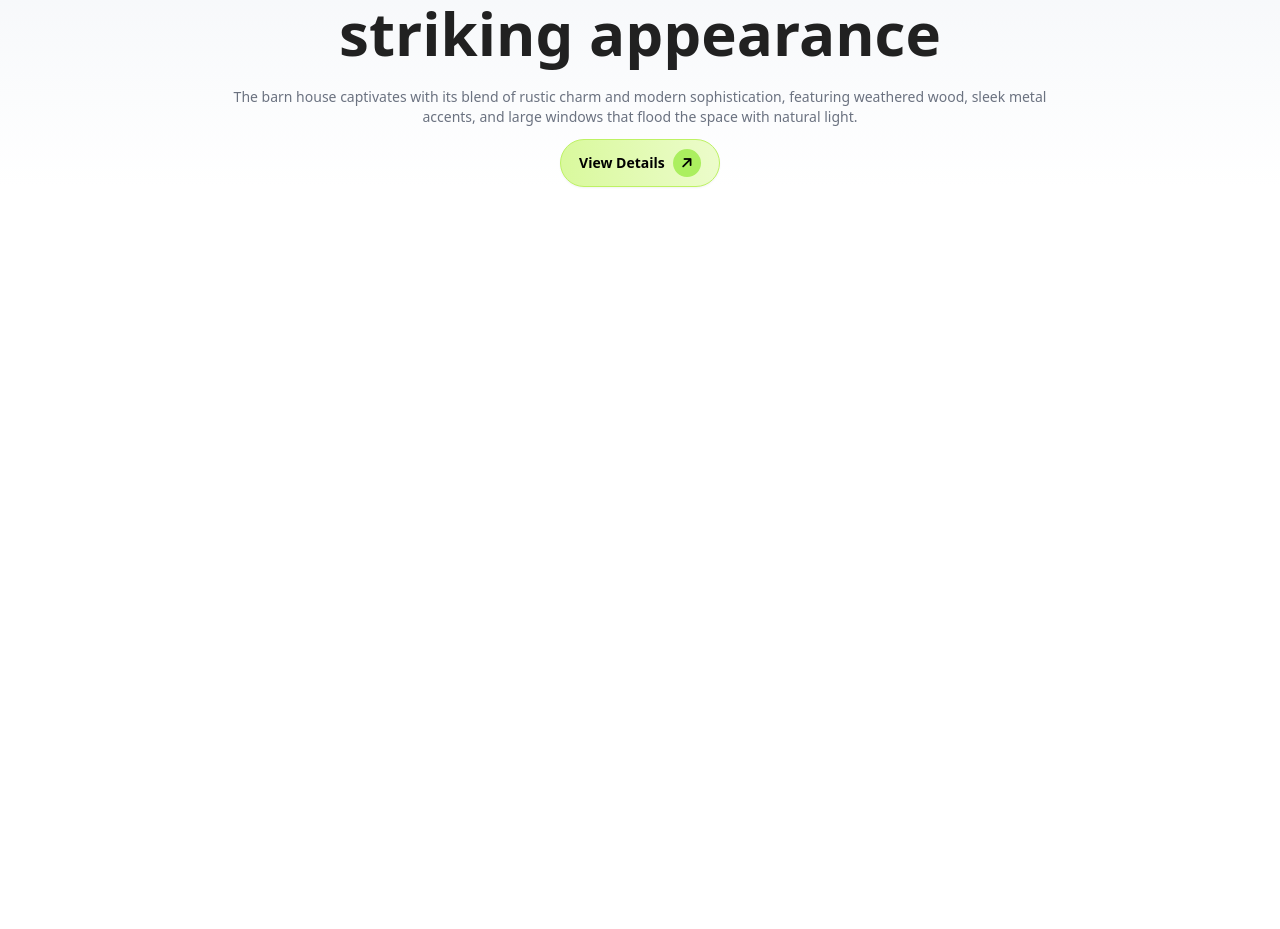
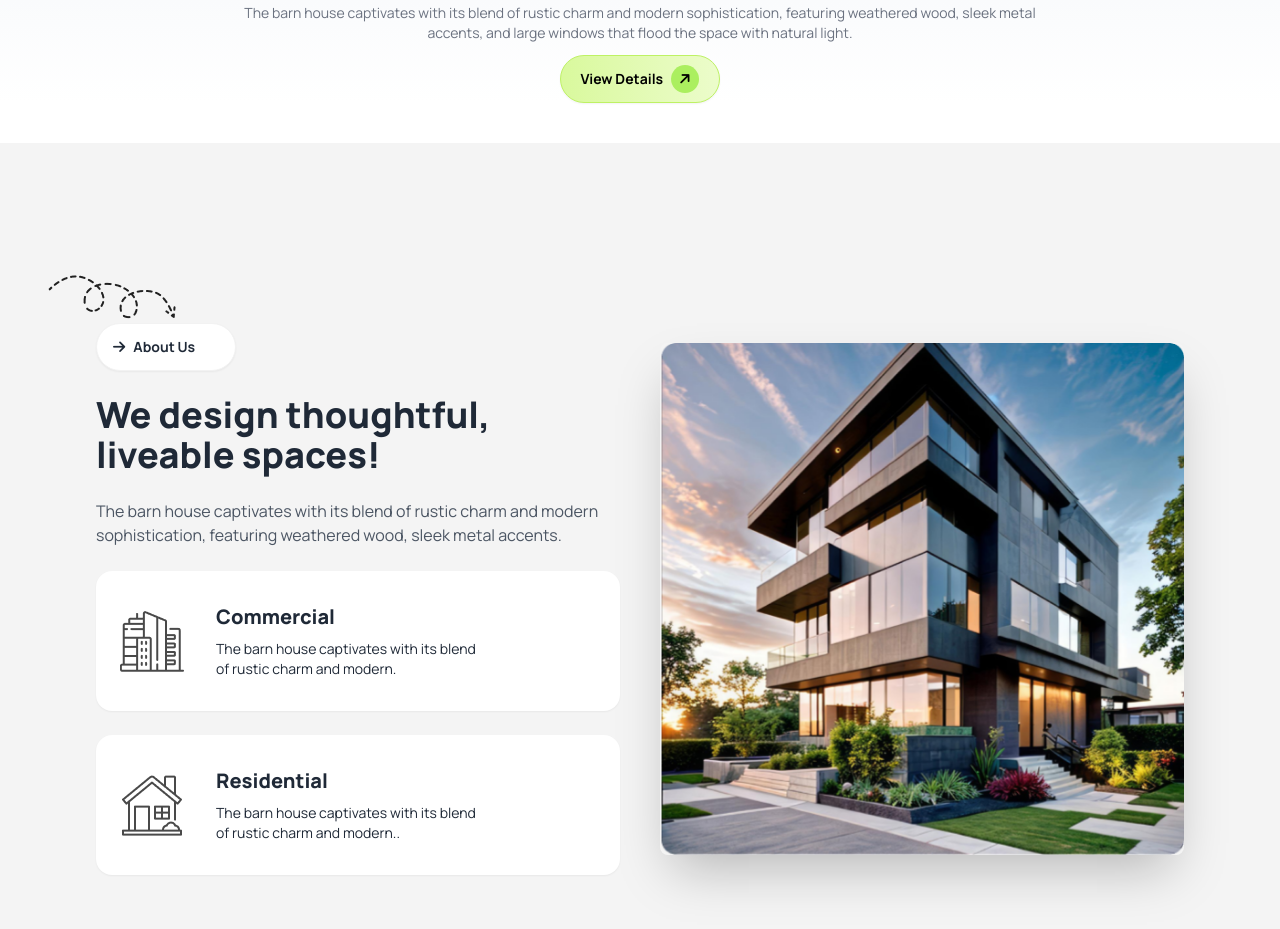
Before and after one commit to AB-Anam/Ass3-TailwindCss, a plain HTML site: page index.html in a window 1280 px wide. Shown: the part 485-1414 px from the top of the page. Before the commit the page ends 800 px from the top, so only its background shows below. Drawn offline with nearby package versions, Linux system fonts and the light colour scheme.

Commit message:
about us section done

```diff
--- a/index.html
+++ b/index.html
@@ -27,7 +27,8 @@
             colors: {
                 'barn-primary': '#ABEF5F',
                 'grey': 'rgba(255, 255, 255, 0)',
-                'grey6': '#212121'
+                'grey6': '#212121',
+                'white-somke': '#F4F4F4'
 
             }
             }
@@ -36,10 +37,11 @@
     </script>
 
 </head>
-<body>
+<body class="font-manrope">
   <section class="w-full bg-gradient-to-b from-slate-200 to-white mb-10">
      <!-- Header Section -->
      <header class=" mx-auto px-2 lg:px-20 " >
+      <!-- Navbar -->
           <div class="navbar pt-4 mb-1">
               <div class="navbar-start flex">
                <span class="text-sm px-2 py-1 rounded-full origin-center -rotate-45 bg-barn-primary font-extralight"><i class="fa-solid fa-arrow-right"></i></span>
@@ -67,12 +69,13 @@
             </div>
          </nav>
       </div>
+      <!-- Banner Section -->
       <section class=" mx-auto px-6 lg:px-20 grid justify-items-center" >
 
             <img class="object-contain max-w-full lg:max-h-72"  src="./assets/banner.png" alt="">
 
           <div class="grid items-center">
-            <h3 class="text-center font-bold lg:text-6xl text-grey6 mb-4">A barn house of this design has a <br> striking appearance</h3>
+            <h3 class="text-center font-extrabold text-3xl lg:text-5xl text-grey6 mb-4">A barn house of this design has a <br class="hidden lg:block"> striking appearance</h3>
             <p class="text-center text-sm font-normal text-gray-500 mt-2">The barn house captivates with its blend of rustic charm and modern sophistication,
               featuring weathered wood, sleek metal <br class="hidden lg:block"> accents, and large windows that flood the space
               with natural light.</p>
@@ -89,7 +92,60 @@
       </section>
    </header>
    </section>
-    <main class="">
+   <!-- DaisyUI Hero -->
+    <main class="w-full bg-white-somke">
+      <section class="mx-auto px-2 lg:px-20 pt-4 lg:pt-14">
+        <div class="hero min-h-screen">
+          <div class="hero-content grid grid-cols-1 lg:grid-cols-2 gap-8 lg:gap-10">
+            <div class="col-start-1 h-full relative ">
+              <img src="./assets/Vector.png" class="absolute -left-12 -top-12 hidden lg:block" alt="">
+              <div class="flex justify-center lg:justify-start">
+                <a class="btn rounded-full font-bold bg-base-100 mx:w-4/8"> <i class="fa-solid fa-arrow-right"></i>
+                  About Us
+                  <span class="text-sm px-2 py-1 rounded-full text-white  origin-center -rotate-45 font-extralight"></span>
+                </i></a>
+              </div>
+              <h1 class="text-2xl lg:text-4xl font-extrabold py-6 text-center lg:text-left">We design thoughtful, <br> liveable spaces!</h1>
+              <p class="mb-6 text-md text-gray-600 text-center lg:text-left">
+                The barn house captivates with its blend of rustic charm and
+                modern sophistication, featuring weathered wood, sleek metal accents.
+              </p>
+              <!-- daisyUI cards -->
+              <div class="card card-side bg-base-100 shadow-sm mb-6">
+                <figure>
+                  <img
+                    src="./assets/commercial.png"
+                    alt="Movie" class="pl-6" />
+                </figure>
+                <div class="card-body">
+                  <h2 class="card-title font-extrabold">Commercial</h2>
+                  <p class="text-sm">The barn house captivates with its blend <br> of rustic charm and modern.</p>
+                </div>
+              </div>
+              <div class="card card-side bg-base-100 shadow-sm ">
+                <figure>
+                  <img src="./assets/residential.png"
+                    alt="Movie" class="pl-6" />
+                </figure>
+                <div class="card-body">
+                  <h2 class="card-title font-extrabold">Residential</h2>
+                  <p class="text-sm">The barn house captivates with its blend <br> of rustic charm and modern..</p>
+                </div>
+              </div>
+            </div>
+            <!-- Hero Image -->
+            <div class="flex justify-center lg:justify-end">
+              <img
+              src="./assets/Rectangle.png "
+              class="max-w-9/12 lg:max-w-full rounded-lg shadow-2xl " />
+            </div>
+
+          </div>
+        </div>
+      </section>
+      <section>
+
+      </section>
 
     </main>
     <footer>
```
